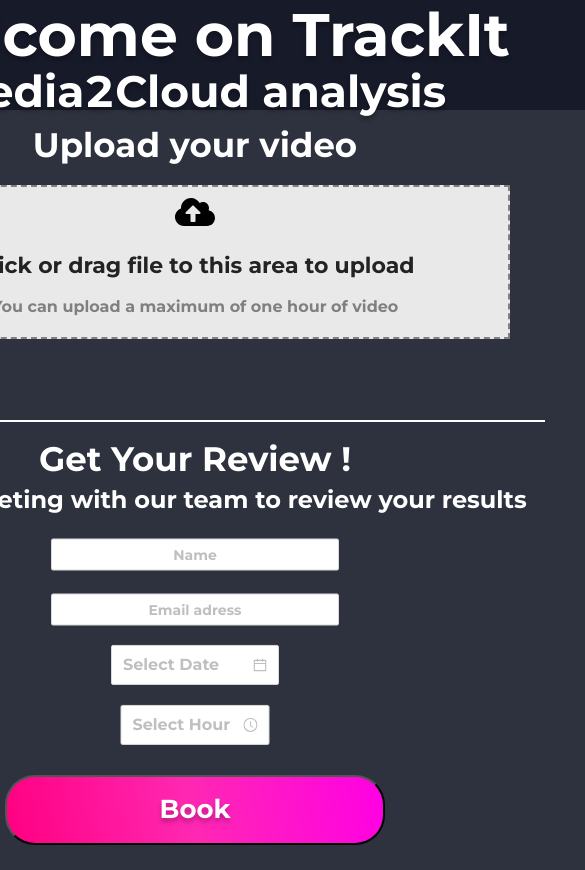
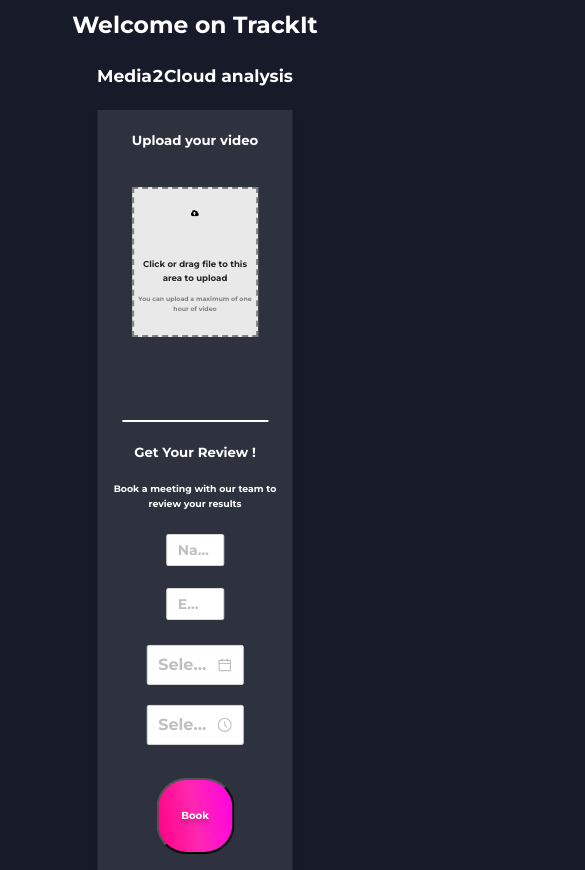
Before and after one commit to trackit/media2cloud-client, a React (Create React App) app: page / in a window 390 px wide. Shown: the top 870 px of the page, 585 px wide, since content can reach past the window. Built offline with nearby package versions, Linux system fonts and the light colour scheme.

Commit message:
feat(style): Improve the style to make it responsive

```diff
--- a/public/index.html
+++ b/public/index.html
@@ -2,6 +2,7 @@
 <html lang="en">
   <head>
     <meta charset="utf-8" />
+    <meta name="viewport" content="width=device-width, initial-scale=1.0">
 
     <link
       href="https://fonts.googleapis.com/css2?family=Montserrat:wght@700&display=swap"
--- a/src/styles/App.css
+++ b/src/styles/App.css
@@ -1,20 +1,27 @@
+*, ::before, ::after {
+  box-sizing: border-box;
+  margin: 0;
+  padding: 0;
+}
+
+html {
+  --res: calc(0.01 * 10vmin);
+}
+
 /*
 HEADER
 */
 
 .title1 {
-  width: 765px;
-  height: 60px;
+  width: 80%;
 
   position: absolute;
   top: 3%;
   left: 50%;
   transform: translate(-50%, -50%);
 
-  font-size: 60px;
-  line-height: 80px;
+  font-size: calc(60 * var(--res));
   text-align: center;
-  text-shadow: 0px 4px 4px rgba(0, 0, 0, 0.25);
 
   color: #FFFFFF;
 
@@ -22,18 +29,15 @@ HEADER
 }
 
 .title2 {
-  width: 765px;
-  height: 50px;
+  width: 70%;
 
   position: absolute;
   top: 9%;
   left: 50%;
   transform: translate(-50%, -50%);
 
-  font-size: 44px;
-  line-height: 80px;
+  font-size: calc(44 * var(--res));
   text-align: center;
-  text-shadow: 0px 4px 4px rgba(0, 0, 0, 0.25);
 
   color: #FFFFFF;
 
@@ -45,13 +49,15 @@ MENU
 */
 
 .menu {
-  width: 1000px;
-  height: 760px;
+  width: 50%;
+  min-height: 760px;
 
   position: absolute;
   top: 58%;
   left: 50%;
   transform: translate(-50%, -50%);
+
+  display: inline-block;
 
   background: #2E323E;
 
@@ -59,16 +65,14 @@ MENU
 }
 
 .menuTitle1 {
-  width: 765px;
-  height: 100px;
+  width: 70%;
 
   position: absolute;
-  top: 6%;
+  top: 4%;
   left: 50%;
   transform: translate(-50%, -50%);
 
-  font-size: 34px;
-  line-height: 80px;
+  font-size: calc(34 * var(--res));
   text-align: center;
 
   color: #FFFFFF;
@@ -82,8 +86,8 @@ UPLOAD
 
 
 .upload-zone {
-  width: 45em;
-  height: 11em;
+  width: 65%;
+  min-height: 150px;
 
   background-color: rgb(233, 233, 233);
 
@@ -102,9 +106,9 @@ UPLOAD
 }
 
 .textClick {
-  font-size: 22px;
+  font-size: calc(22 * var(--res));
 
-  width: 600px;
+  width: 100%;
 
   text-align: center;
 
@@ -115,9 +119,9 @@ UPLOAD
 }
 
 .textComm {
-  font-size: 16px;
+  font-size: calc(16 * var(--res));
 
-  width: 600px;
+  width: 100%;
 
   color: grey;
 
@@ -134,8 +138,7 @@ UPLOAD
 }
 
 .upload-zone img {
-  width: 40px;
-  height: 40px;
+  width: 7%;
 
   position: absolute;
   top: 17%;
@@ -144,14 +147,17 @@ UPLOAD
 }
 
 .currentFile {
+  position: absolute;
+  margin-top: 13%;
+  left: 50%;
+  transform: translate(-50%, -50%);
+
   color: rgb(255, 255, 255);
 
-  width: 1000px;
+  width: 200%;
 
-  position: absolute;
-  top: 350%;
-  left: 50%;
-  transform: translate(-50%, -50%);
+  font-size: calc(24 * var(--res));
+
 }
 
 /*
@@ -159,8 +165,7 @@ LINE
 */
 
 .line {
-  width: 700px;
-  height: 0px;
+  width: 75%;
 
   position: absolute;
   top: 41%;
@@ -175,16 +180,14 @@ REVIEW
 */
 
 .titleReview1 {
-  width: 765px;
-  height: 50px;
+  width: 80%;
 
   position: absolute;
-  margin-top: 334px;
+  top: 45%;
   left: 50%;
   transform: translate(-50%, -50%);
 
-  font-size: 34px;
-  line-height: 80px;
+  font-size: calc(34 * var(--res));
   text-align: center;
 
   color: #FFFFFF;
@@ -193,16 +196,14 @@ REVIEW
 }
 
 .paraReview {
-  width: 765px;
-  height: 20px;
+  width: 100%;
 
   position: absolute;
-  margin-top: 360px;
+  top: 51%;
   left: 50%;
   transform: translate(-50%, -50%);
 
-  font-size: 24px;
-  line-height: 80px;
+  font-size: calc(24 * var(--res));
   text-align: center;
 
   color: #FFFFFF;
@@ -215,27 +216,21 @@ BOOKING FORM
 */
 
 .name-input {
-  width: 288px;
-  height: 53px;
+  width: 30%;
 
   position: absolute;
-  margin-top: 455px;
+  top: 58%;
   left: 50%;
   transform: translate(-50%, -50%);
-
-  text-align: center;
 }
 
 .email-input {
-  width: 288px;
-  height: 53px;
+  width: 30%;
 
   position: absolute;
-  margin-top: 510px;
+  top: 65%;
   left: 50%;
   transform: translate(-50%, -50%);
-
-  text-align: center;
 }
 
 .date-picker {
@@ -244,7 +239,6 @@ BOOKING FORM
   left: 50%;
   transform: translate(-50%, -50%);
 
-  text-align: center;
 }
 
 .time-picker {
@@ -252,20 +246,18 @@ BOOKING FORM
   margin-top: 615px;
   left: 50%;
   transform: translate(-50%, -50%);
-
-  text-align: center;
 }
 
 .bookButton {
-  width: 380px;
-  height: 70px;
+  width: 40%;
+  height: 10%;
 
   border-radius: 30px;
 
-  font-size: 26px;
+  font-size: calc(26 * var(--res));
 
   position: absolute;
-  margin-top: 700px;
+  top: 93%;
   left: 50%;
   transform: translate(-50%, -50%);
 
```
